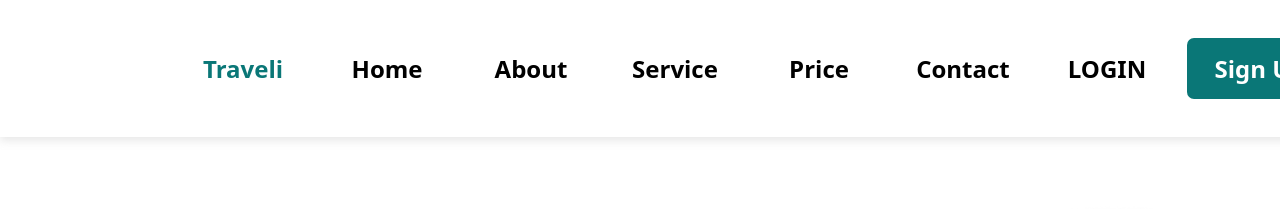
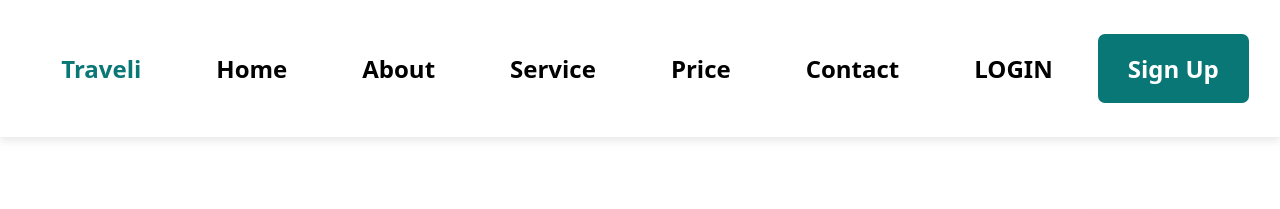
Before and after one commit to giabochorishvili/groupworkgroupwork, a plain HTML site: page Group Work 3/index.html in a window 1280 px wide. Shown: the top 209 px of the page. Drawn offline with Linux system fonts and the light colour scheme.

Commit message:
addcsspproperties

```diff
--- a/Group Work 3/style.css
+++ b/Group Work 3/style.css
@@ -12,8 +12,9 @@ body{
 /* Heading */
 
 .headingSection{
-    height: 137px;
-    width: 1512px;
+    height: auto;
+    padding: 34px 0px;
+    width: 100%;   /* კარგი პრაქტიკაა როდესაც სიმაღლეს და სიგანეს პიქსელებად არ დავწერთ */
     display: flex;
     gap: 15px;
     justify-content: center;
@@ -24,8 +25,9 @@ body{
 
 .headingSection a{
     text-decoration: none;
-    width: 129px;
-    height: 69px;
+    height: auto;
+    width: auto;
+    padding: 20px 30px;
 }
 
 #A1{
@@ -59,8 +61,6 @@ body{
 }
 
 #A8{
-    width: 147px;
-    height: 61px;
     background-color: #0a7777;
     border-radius: 7px;
     font-family: system-ui, -apple-system, BlinkMacSystemFont, 'Segoe UI', Roboto, Oxygen, Ubuntu, Cantarell, 'Open Sans', 'Helvetica Neue', sans-serif;
```
